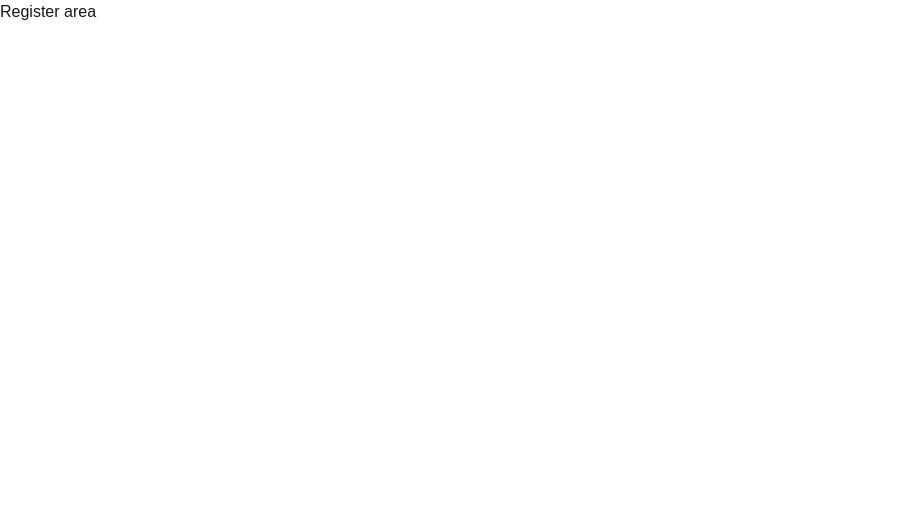
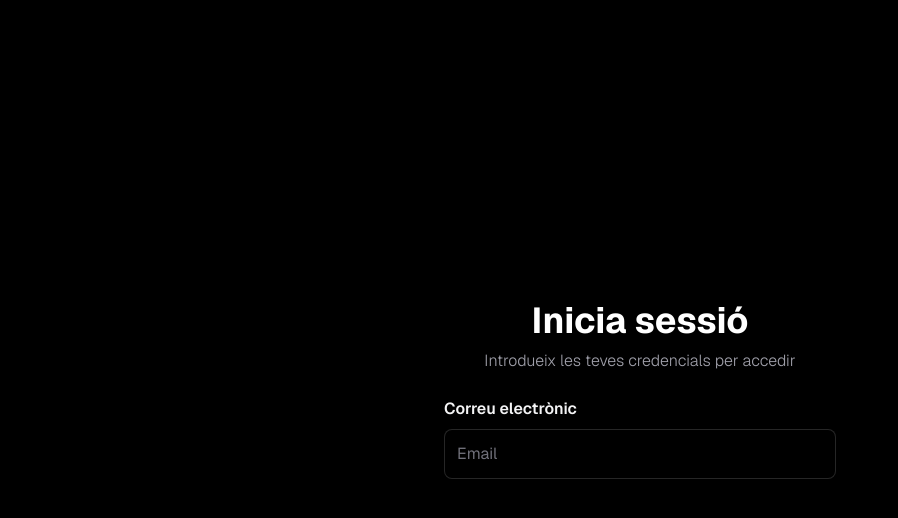
Before and after one commit to nlgarcia84/reservesapp-frontend, a Next.js app: page /signup in a window 1280 px wide. Shown: the top 518 px of the page, without its empty margins (0-898 px from the left). Built offline with nearby package versions, Linux system fonts and the light colour scheme.

Commit message:
mis cambios locales

```diff
--- a/app/services/auth.ts
+++ b/app/services/auth.ts
@@ -1,5 +1,10 @@
 // lib/auth.ts
 const API_URL = process.env.NEXT_PUBLIC_API_URL;
+
+export type LoginRequest = {
+  email: string;
+  password: string;
+};
 
 export type LoginResponse = {
   token: string;
@@ -27,3 +32,25 @@ export const login = async (
 
   return res.json(); // se espera { token, role }
 };
+
+export const register = async (
+  email: string,
+  password: string,
+): Promise<LoginResponse> => {
+  const res = await fetch(`${API_URL}/auth/login`, {
+    method: 'POST',
+    headers: { 'Content-Type': 'application/json' },
+    body: JSON.stringify({ email, password }),
+  });
+
+  if (!res.ok) {
+    let errorMessage = 'Error de login';
+    try {
+      const err = await res.json();
+      errorMessage = err.message || errorMessage;
+    } catch (error) {}
+    throw new Error(errorMessage);
+  }
+
+  return res.json(); // se espera { token, role }
+};
--- a/app/signup/page.tsx
+++ b/app/signup/page.tsx
@@ -1,7 +1,69 @@
 'use client';
 
+import { useRouter } from 'next/router';
+import { useState } from 'react';
+import { LoginRequest, register } from '../services/auth';
+import { InputForm } from '@/components/ui/InputForm';
+
 const SignUpPage = () => {
-  return <h1>Register area</h1>;
+  const [name, setName] = useState('');
+  const [email, setEmail] = useState('');
+  const [password, setPassword] = useState('');
+  const [error, setError] = useState('');
+  const [isSubmitting, setIsSubmitting] = useState(false);
+
+  const handleSubmit = async (e: React.FormEvent) => {
+    e.preventDefault();
+    setError('');
+    setIsSubmitting(true);
+
+    // try {
+    //   const data: LoginRequest = await register(name, email, password); // { token, role }
+    // } catch (err: unknown) {
+    //   console.error('Login error:', err);
+    //   setError(err instanceof Error ? err.message : 'An error occurred');
+    // } finally {
+    //   setIsSubmitting(false);
+    // }
+  };
+
+  return (
+    <div className="flex min-h-screen items-center justify-center bg-black px-4 py-8 font-sans text-white sm:px-6">
+      <form
+        onSubmit={handleSubmit}
+        className="w-full max-w-md rounded-2xl bg-black/80 p-5 backdrop-blur-sm sm:p-7"
+      >
+        <div className="mb-6 text-center">
+          <p className="mb-2 text-center text-3xl font-bold sm:text-4xl text-white">
+            Inicia sessió
+          </p>
+          <p className="text-sm font-light text-zinc-400 sm:text-base">
+            Introdueix les teves credencials per accedir
+          </p>
+        </div>
+
+        {error && (
+          <p className="mb-4 rounded-md border border-red-500/30 bg-red-500/10 px-3 py-2 text-sm text-red-300">
+            {error}
+          </p>
+        )}
+
+        <div>
+          <div className="mb-5 w-full">
+            <p className="font-semibold pb-2 text-zinc-100">
+              Correu electrònic
+            </p>
+            <InputForm
+              type="email"
+              placeholder="Email"
+              value={email}
+              onChange={(e) => setEmail(e.target.value)}
+            />
+          </div>
+        </div>
+      </form>
+    </div>
+  );
 };
 
 export default SignUpPage;
--- a/package.json
+++ b/package.json
@@ -6,7 +6,9 @@
     "dev": "next dev",
     "build": "next build",
     "start": "next start",
-    "lint": "eslint"
+    "lint": "eslint",
+    "fresh": "rm -rf .next && npm run dev",
+    "sync": "npm install && rm -rf .next && npm run dev"
   },
   "dependencies": {
     "lucide-react": "^0.575.0",
```
